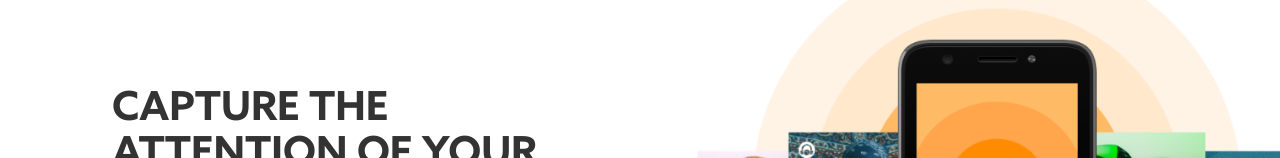
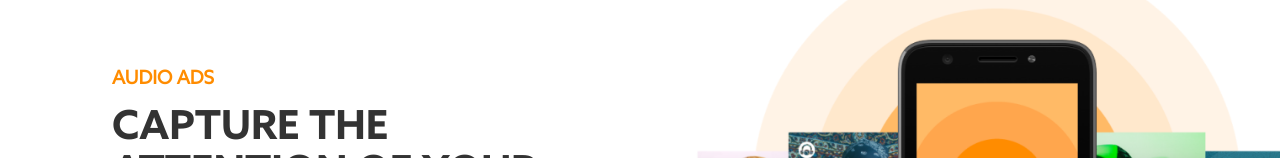
Before and after one commit to GabrielAbubakar/mdundo-for-brands, a Next.js app: page / in a window 1280 px wide. Shown: the part 1092-1250 px from the top of the page. Built offline with nearby package versions, Linux system fonts and the light colour scheme.

Commit message:
features h3 added

```diff
--- a/pages/index.js
+++ b/pages/index.js
@@ -6,6 +6,7 @@ import Sportpesa from '../public/assets/images/SportPesa.svg'
 import Cocacola from '../public/assets/images/CocaCola.svg'
 import EABL from '../public/assets/images/EABL.svg'
 import AudioAdMockup from '../public/assets/images/AudioAdMockup.png'
+import Tabs from '../components/FeatureTabs/Tabs';
 
 const Home = () => {
     return (
@@ -65,6 +66,7 @@ const Home = () => {
                 <div className={styles.featuresContainer}>
                     <div className={styles.featuresTop}>
                         <div className={styles.featuresContent}>
+                            <h3>Audio Ads</h3>
                             <h2>Capture the Attention of your Audience with High <span>impact audio ads!</span></h2>
                             <p>
                                 5-10 second Audio Ad, played just before your target audience listens to their favorite song!
@@ -79,7 +81,7 @@ const Home = () => {
                     <div className={styles.featuresMid}>
                         <p>See our audio ads in action for these brands</p>
 
-
+                        <Tabs />
                     </div>
                 </div>
             </section>
--- a/styles/Home.module.scss
+++ b/styles/Home.module.scss
@@ -158,6 +158,14 @@
     align-self: center;
 }
 
+.featuresContent h3 {
+    color: #FF8C00;
+    font-family: 'Azo Sans', 'Open Sans', sans-serif;
+    font-size: 1.25;
+    text-transform: uppercase;
+    margin-bottom: 1rem;
+}
+
 .featuresContent h2 {
     font-family: 'Azo Sans Bd', 'Open Sans', sans-serif;
     color: #333333;
```
